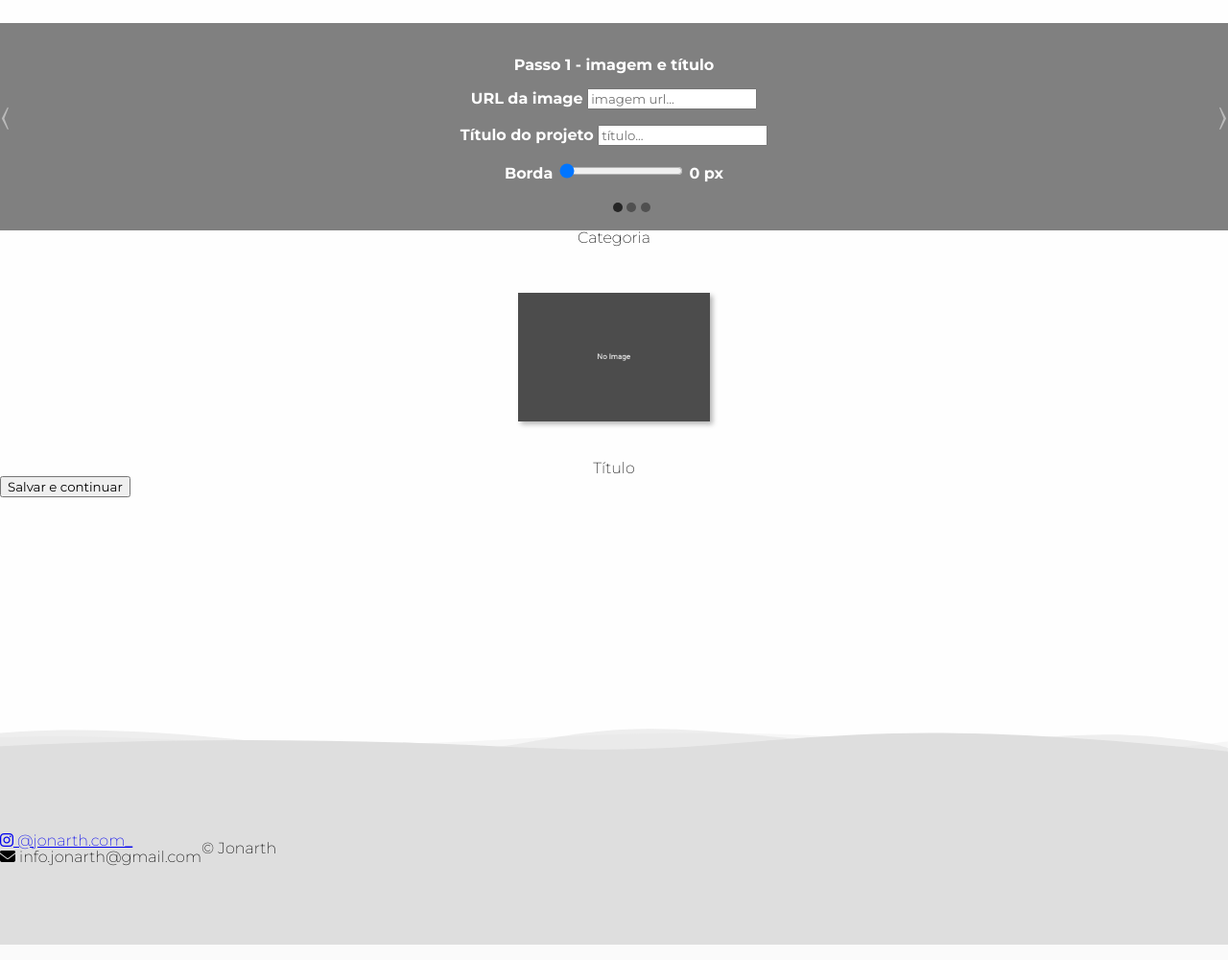
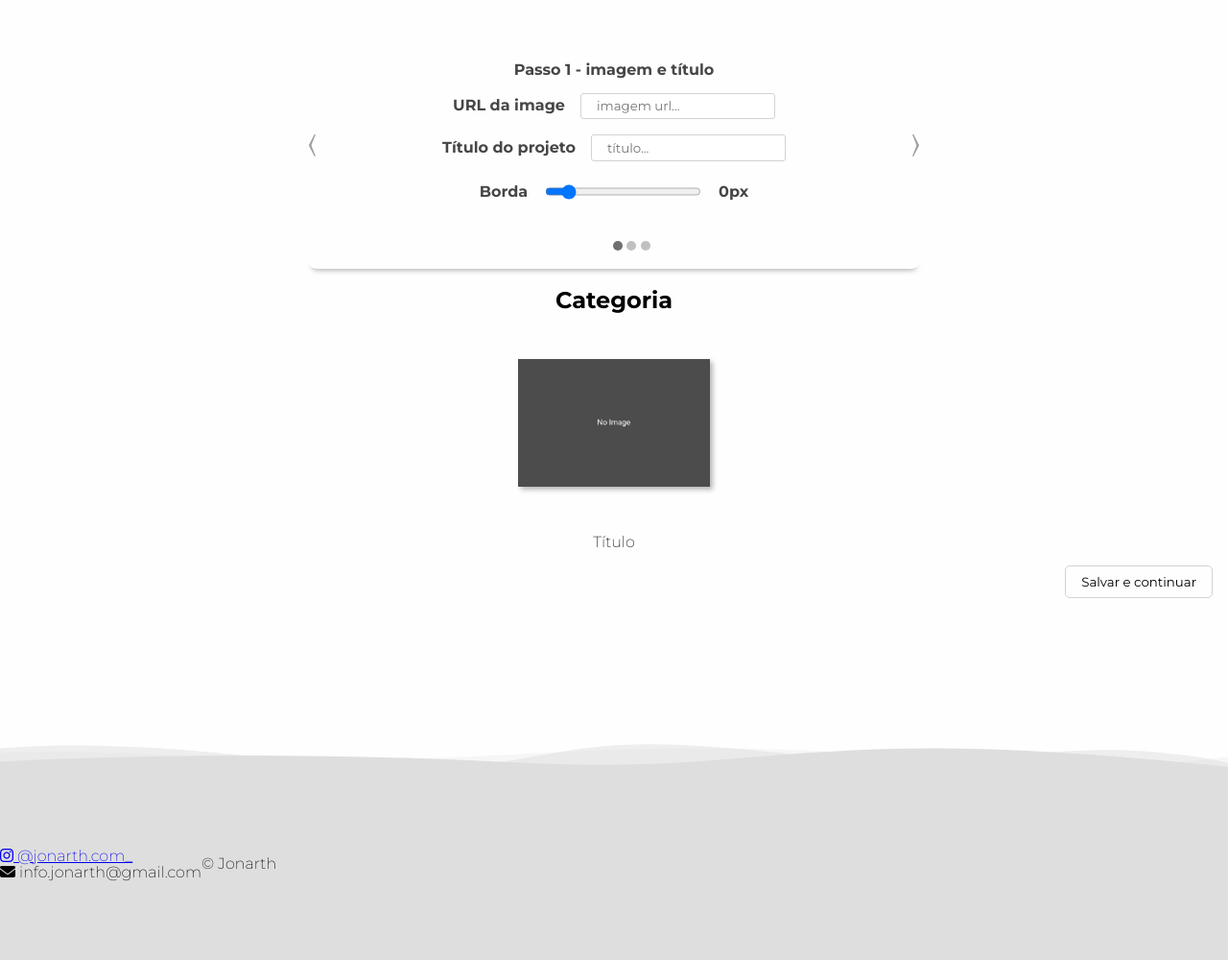
Before and after one commit to leohx2/CS50s_Web, a Django app: page /newProject in a window 1280 px wide. Shown: the part 48-1048 px from the top of the page at 96% size. Run offline with Django 3.2, Linux system fonts and the light colour scheme; a user stored in the database is signed in; some libraries are stand-ins or nearby versions.

Commit message:
New project page css styling
First part ( thumb preview ) is almost done.

```diff
--- a/FinalProject/finalproject/portfolio/static/portfolio/css/newProject.css
+++ b/FinalProject/finalproject/portfolio/static/portfolio/css/newProject.css
@@ -1,18 +1,21 @@
 .newProject {
     min-height: calc(100vh - 48px);
     background-color: #FEFEFE;
-    padding-bottom: 2rem;
+    padding: 1rem 0 2rem 0;
 }
 
 .carousel {
+    border-bottom-left-radius: 10px;
+    border-bottom-right-radius: 10px;
+    box-shadow: 0px 7px 5px -5px #7e7e7e83;
+    margin: auto;
     position: relative;
-    width: 100%;
-    padding-top: 1.5rem;
+    padding: 1.5rem 0px;
+    width: 50%;
 }
 
 .carousel-item {
-    background-color: gray;
-    color: white;
+    color: #242424d7;
     display: none;
     height: 200px;
     font-weight: bold;
@@ -21,20 +24,20 @@
 }
 
 .itemActive{
-    flex-wrap: wrap;
     align-items: center;
     display: flex;
+    flex-wrap: wrap;
     flex-direction: column;
     gap: 1rem;
     justify-content: center;
 }
 
 .carousel-item-sections{
+    align-items: center;
+    display: flex;
     flex-shrink: 1;
     flex-grow: 1;
     flex-basis: 50%;
-    align-items: center;
-    display: flex;
     flex-direction: column;
     gap: 1rem;
     justify-content: center;
@@ -50,21 +53,22 @@
 }
 
 .carousel-button {
-    background-color: rgba(37, 37, 37, 0.534);
+    background-color: rgba(50, 50, 50, 0.3);
     border-radius: 50%;
     cursor: pointer;
     display: inline-block;
     height: 10px;
     margin-left: 0.3rem;
+    transition: all 0.2s ease-in;
     width: 10px;
 }
 
 .activeCarousel {
-    background-color: rgb(37, 37, 37);
+    background-color: rgb(50, 50, 50, 0.7);
 }
 
 .previousArrow {
-    color: rgba(224, 224, 224, 0.595);
+    color: rgba(37, 37, 37, 0.445);
     cursor: pointer;
     font-size: 2rem;
     position: absolute;
@@ -72,7 +76,7 @@
 }
 
 .nextArrow {
-    color: rgba(224, 224, 224, 0.595);
+    color: rgba(37, 37, 37, 0.445);
     cursor: pointer;
     font-size: 2rem;
     position: absolute;
@@ -85,14 +89,21 @@
     display: flex;
     flex-direction: column;
     justify-content: center;
+    width: 100%;
+}
+
+.categoryPreview {
+    font-size: 1.5rem;
+    font-weight: 700;
+    margin: 1.3rem 1rem 0 1rem;
 }
 
 .postPreview-img {
     align-items: center;
     height: 200px;
-    margin-top: 1rem;
     display: flex;
     justify-content: center;
+    margin-top: 1rem;
     width: 200px;
 }
 
@@ -104,22 +115,72 @@
 }
 
 .postPreview-Title {
-    margin-top: 0.5rem;
+    margin-top: 1rem;
+}
+
+.labelGroup {
+    align-items: center;
+    display: flex;
+    gap: 1rem;
+}
+
+.labelGroup input {
+    background: white;
+    border: 1px solid lightgray;
+    border-radius: 3px;
+    padding: 0.3rem 1rem;
+}
+
+.labelGroup input:focus{
+    outline-color: #7e7e7e59;
 }
 
 .labelGroupColumn {
     display: flex;
     flex-direction: column;
+    gap: 1rem;
+    justify-content: center;
+}
+
+.selectCategories {
+    border: 1px solid lightgray;
+    border-radius: 5px;
+    padding: 0.3rem 1rem;
+}
+
+.selectCategories:focus {
+    outline-color: #7e7e7e59;
+}
+
+.saveBtnContainer {
+    display: flex;
+    justify-content: flex-end;
+    width: 100%;
+}
+
+.newProject-preview-save {
+    border-radius: 5px;
+    border: 1px solid lightgray;
+    background-color: #FEFEFE;
+    cursor: pointer;
+    margin-right: 1rem;
+    margin-top: 1rem;
+    padding: 0.5rem 1rem;
+    transition: 0.2s ease-in-out;
+}
+
+.newProject-preview-save:hover {
+    background-color: lightgray;
 }
 
 /* --- bellow here, css of the second part of the new project page */
 
 .newProjectMaker-container {
     align-items: center;
+    display: flex;
+    flex-direction: column;
+    gap: 2rem;
     height: 100%;
-    display: flex;
-    gap: 2rem;
-    flex-direction: column;
     padding-top: 2rem;
     width: 100%;
 }
--- a/FinalProject/finalproject/portfolio/static/portfolio/javaScript/Pages/newProject.js
+++ b/FinalProject/finalproject/portfolio/static/portfolio/javaScript/Pages/newProject.js
@@ -119,7 +119,7 @@ function thumbNailPreview() {
     // Add the borderRadius to image
     allInputs.borderRadiusImg.addEventListener('input', () => {
         imagePreview.style.borderRadius = `${allInputs.borderRadiusImg.value}px`;
-        allInputs.borderOutput.value = allInputs.borderRadiusImg.value;
+        allInputs.borderOutput.value = `${allInputs.borderRadiusImg.value}px`;
     });
 
     // Change the font size
@@ -165,8 +165,7 @@ const imageBorderCss = `
         <div class="labelGroup">
             <label for="borderRadiusThumb">Borda</label>
             <input type="range" min="0" max="50" value="0" step="1" name="borderRadius" id="borderRadiusThumb">
-            <output name="outputRange" id="borderRadiusPx" for="borderRadiusThumb">0</output>
-            <span>px</span>
+            <output name="outputRange" id="borderRadiusPx" for="borderRadiusThumb">0px</output>
         </div>
 `;
 
@@ -191,11 +190,11 @@ const fontWeighHtmlContent= `
 const categories = `
         <div class="labelGroupColumn">
             <label for="categoriesSelect">Escolha a área do projeto</label>
-            <select name="categories" id="categoriesSelect">
+            <select name="categories" id="categoriesSelect" class="selectCategories">
                 <option value=""></option>
-                <option value="arte">Arte</option>
-                <option value="design">Design</option>
-                <option value="escultura">Escultura</option>
+                <option value="Arte">Arte</option>
+                <option value="Design">Design</option>
+                <option value="Escultura">Escultura</option>
             </select>
         </div>
 `;
@@ -220,13 +219,15 @@ const thumbnailView = `
                 </div>
             </div>
             <div class="postPreview">
-                <span id="categoryThumbPreview">Categoria</span>
+                <span class="categoryPreview" id="categoryThumbPreview">Categoria</span>
                 <div class="postPreview-img">
                     <img id="imageThumbPreview" src="../../static/portfolio/images/noImage.png" alt="thumbnail preview">
                 </div>
                 <span id="titleThumbPreview" class="postPreview-Title"> Título </span>
             </div>
-            <button class="newProject-preview-save">Salvar e continuar</button>
+            <div class="saveBtnContainer">
+                <button class="newProject-preview-save">Salvar e continuar</button>
+            </div>
         </div>
 `;
 // ___INFO ABOUT THUMBNAIL END ___
@@ -257,7 +258,9 @@ const projectMakerView = `
         <div class="projectContent">
             <h1 class="projectTitleFinal">Título aqui</h1>
         </div>
-        <button class="newProject-preview-save" >Salvar e publicar</button>
+        <div class="saveBtnContainer">
+            <button class="newProject-preview-save" >Salvar e publicar</button>
+        </div>
     </div>
 `;
 
```
